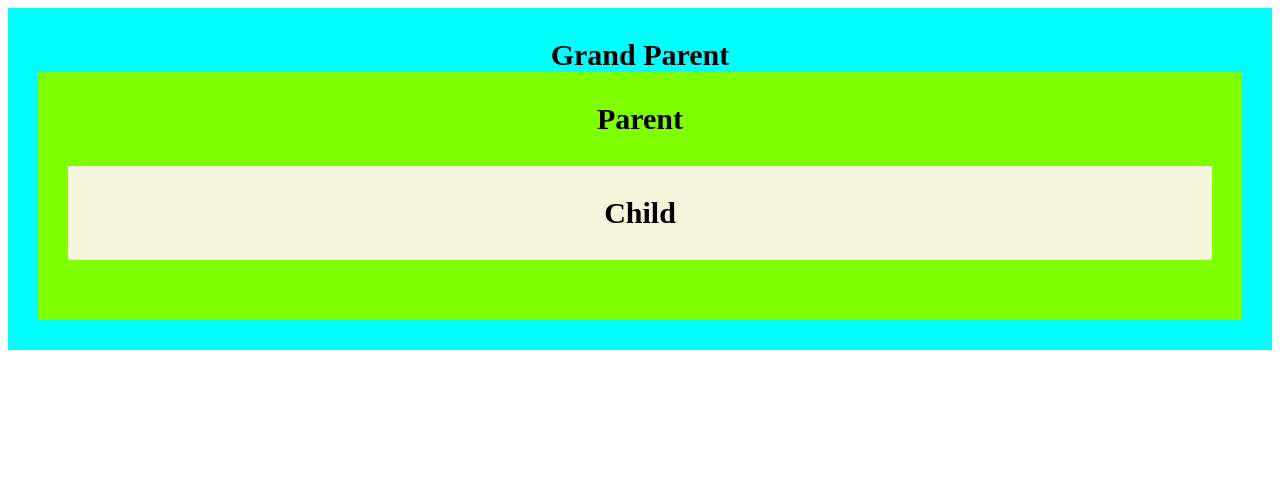
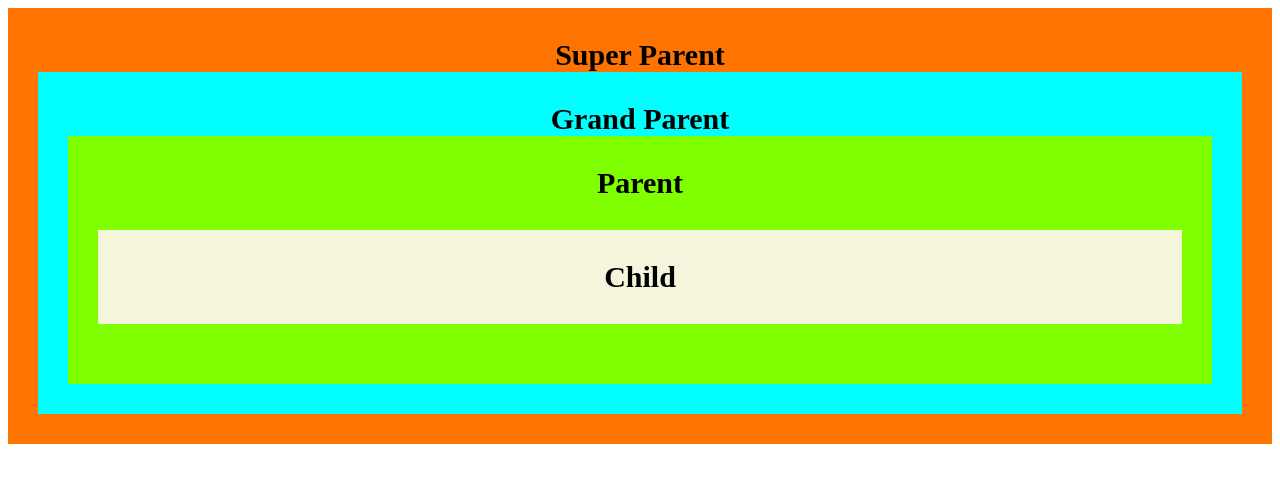
Before and after one commit to rjc1704/event-bubbling-code, a plain HTML site: page index.html in a window 1280 px wide. Drawn offline with Linux system fonts and the light colour scheme.

Commit message:
super parent 추가

```diff
--- a/index.html
+++ b/index.html
@@ -9,6 +9,13 @@
     <style>
         * {
             box-sizing: border-box;
+        }
+
+        #super-parent {
+            padding: 30px;
+            background-color: rgb(255, 115, 0);
+            text-align: center;
+            cursor: pointer;
         }
 
         #grand-parent {
@@ -41,18 +48,25 @@
 </head>
 
 <body>
-    <div id="grand-parent">
-        Grand Parent
-        <div id="parent">
-            Parent
-            <p id="child">Child</p>
+    <div id="super-parent">
+        Super Parent
+        <div id="grand-parent">
+            Grand Parent
+            <div id="parent">
+                Parent
+                <p id="child">Child</p>
+            </div>
         </div>
     </div>
     <script>
+        const superParent = document.querySelector("#super-parent");
         const grandParent = document.querySelector("#grand-parent");
         const parent = document.querySelector("#parent");
         const child = document.querySelector("#child");
 
+        superParent.addEventListener("click", () => {
+            console.log("SuperParent clicked!");
+        });
         grandParent.addEventListener("click", () => {
             console.log("GrandParent clicked!");
         });
```
